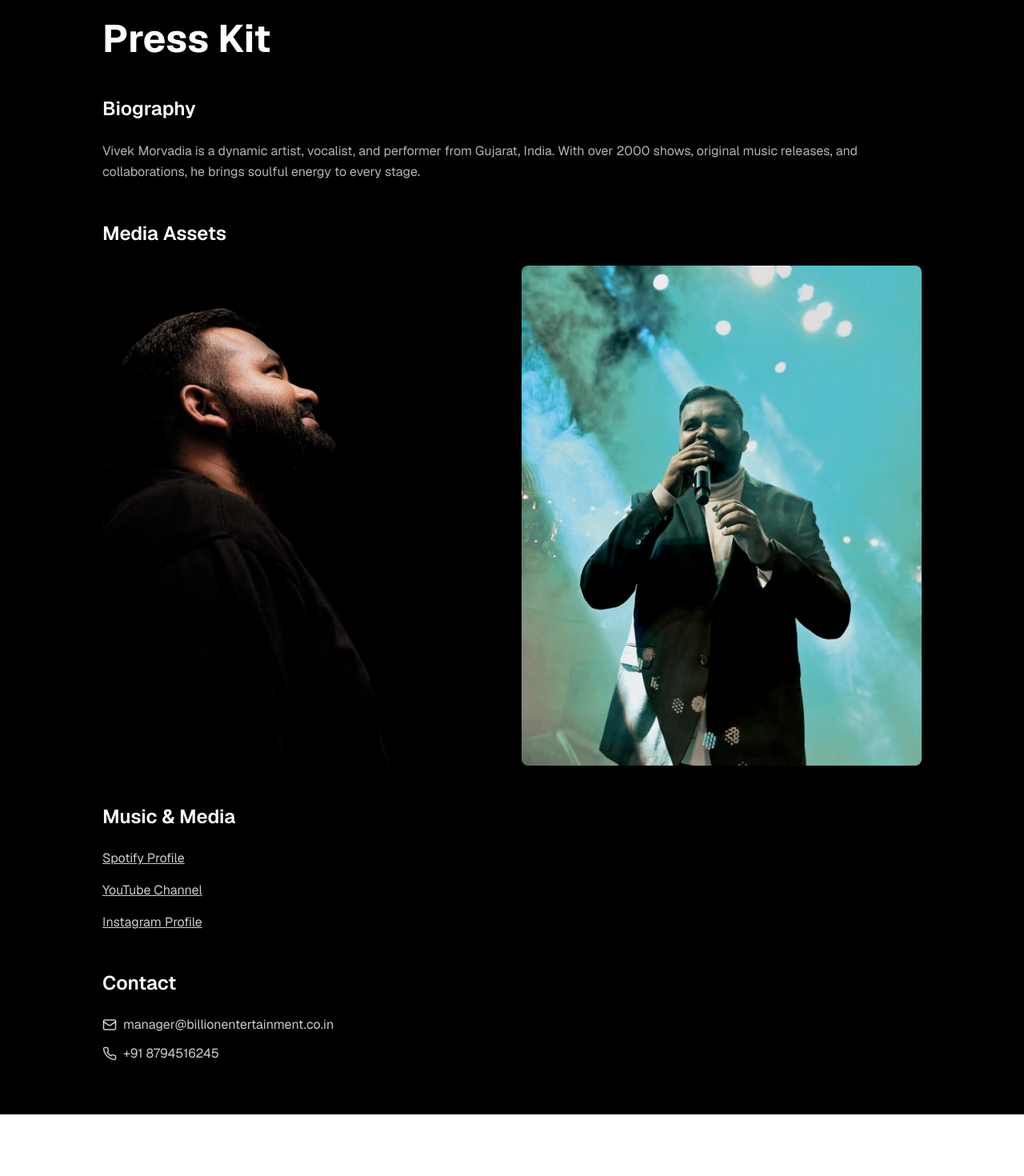
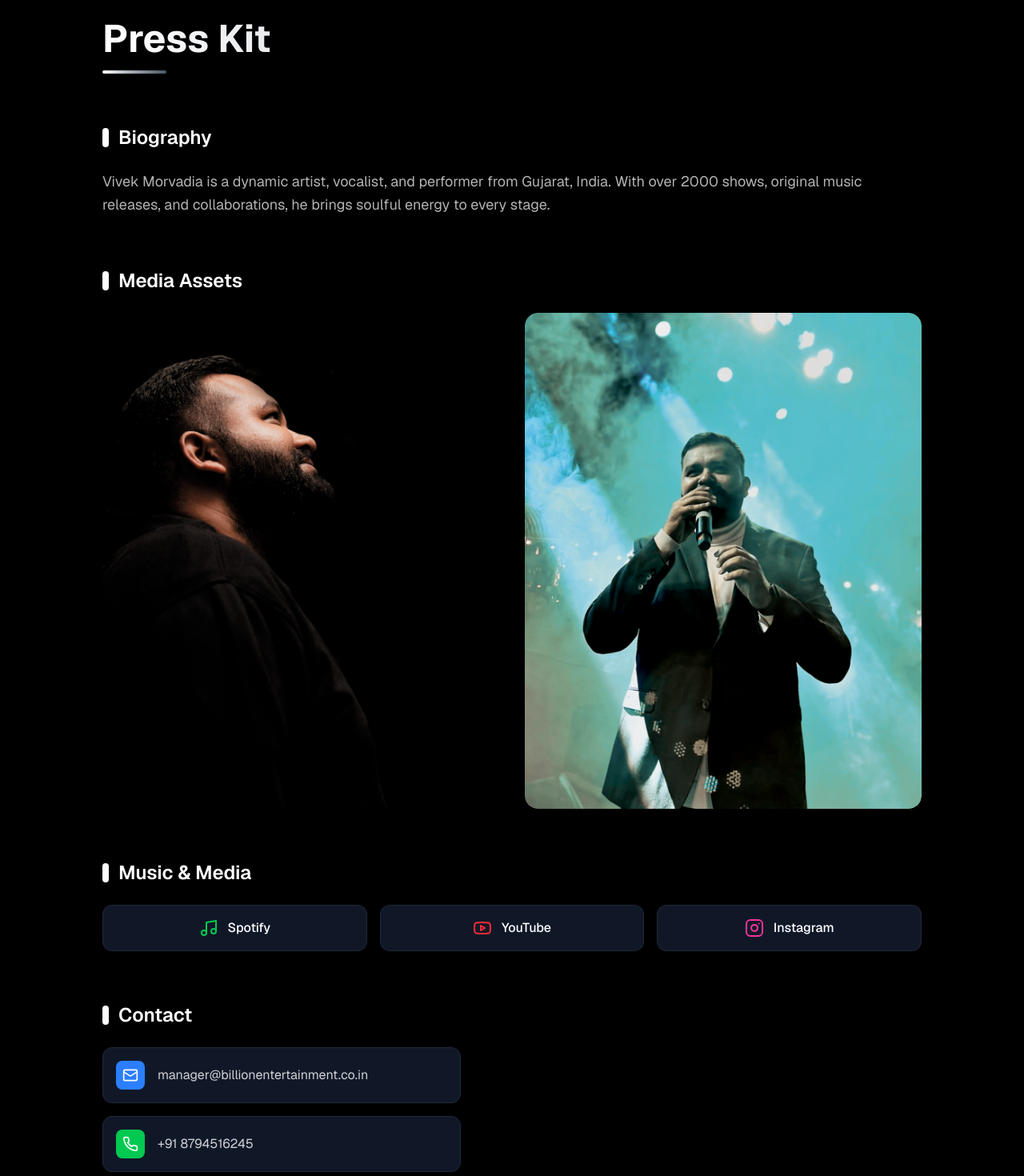
Before and after one commit to Ric-L/billion-entertainment, a Next.js app: page /press-kit in a window 1280 px wide. Shown: the part 40-1510 px from the top of the page at 80% size. Before the commit the page ends 1433 px from the top, so only its background shows below. Built offline with nearby package versions, Linux system fonts and the light colour scheme.

Commit message:
Changes to Press Kit

```diff
--- a/app/artist/[id]/page.tsx
+++ b/app/artist/[id]/page.tsx
@@ -10,7 +10,7 @@ export default function VivekMorvadiaEPK() {
   return (
     <div className="min-h-screen bg-black text-white">
       <div className="absolute top-6 left-6 z-50">
-        <Link href="/" className="ml-14 flex items-center space-x-2 px-4 py-2 rounded-full bg-white/5 hover:bg-white/20 transition-colors">
+        <Link href="/" className="ml-4 flex items-center space-x-2 px-4 py-2 rounded-full bg-white/5 hover:bg-white/20 transition-colors">
           <ChevronLeft className="w-5 h-5" />
           <span className="text-sm font-medium">Back</span>
         </Link>
@@ -18,22 +18,20 @@ export default function VivekMorvadiaEPK() {
       {/* Hero Section */}
       <section className="relative h-screen">
         <div className="absolute inset-0">
-          {/* <Image src="/still2.png" alt="Vivek Morvadia" sizes="100vw" fill priority className="object-cover scale-75 md:scale-100 object-center" /> */}
           <Image src="/still2.png" alt="Vivek Morvadia" sizes="100vw" fill priority className="object-cover scale-100 md:scale-100 object-center" />
-
           <div className="absolute inset-0 bg-gradient-to-br from-slate-900/80 via-slate-800/80 to-slate-900/80"></div>
           <div className="absolute inset-0 bg-black/25"></div>
         </div>
 
         {/* Corner Arrows */}
-        <div className="absolute top-8 left-8 z-10">
+        {/* <div className="absolute top-8 left-8 z-10">
           <ChevronDown className="w-6 h-6 text-white/60" />
           <div className="w-px h-24 bg-white/20 mx-auto mt-2"></div>
-        </div>
-        <div className="absolute top-8 right-8 z-10">
+        </div> */}
+        {/* <div className="absolute top-8 right-8 z-10">
           <ChevronDown className="w-6 h-6 text-white/60" />
           <div className="w-px h-24 bg-white/20 mx-auto mt-2"></div>
-        </div>
+        </div> */}
         <div className="absolute bottom-8 left-8 z-10">
           <div className="w-px h-24 bg-white/20 mx-auto mb-2"></div>
           <ChevronUp className="w-6 h-6 text-white/60" />
@@ -43,8 +41,8 @@ export default function VivekMorvadiaEPK() {
           <ChevronUp className="w-6 h-6 text-white/60" />
         </div>
 
-        {/* Main Hero Content */}
-        <div className="relative mr-10 z-10 h-full flex flex-col justify-center items-center text-center">
+        {/* Main Hero Content - REMOVED mr-10 */}
+        <div className="relative z-10 h-full flex flex-col justify-center items-center text-center">
           <div className="absolute top-8 right-8 flex items-center space-x-4">
             <a href={instagramUrl} target="_blank" rel="noopener noreferrer" className="p-3 rounded-full hover:bg-white/20 transition-colors cursor-pointer ">
               <InstagramIcon className="w-4 h-4" />
--- a/app/press-kit/page.tsx
+++ b/app/press-kit/page.tsx
@@ -1,61 +1,111 @@
 import Image from "next/image";
-import { Instagram, Youtube, Mail, Phone } from "lucide-react";
+import Link from "next/link";
+import { Instagram, Youtube, Mail, Phone, Music } from "lucide-react";
 
 export default function PressKit() {
   return (
     <div className="min-h-screen bg-black text-white px-8 py-16">
-      <div className="max-w-5xl mx-auto space-y-12">
-        <h1 className="text-5xl font-bold">Press Kit</h1>
+      <div className="max-w-5xl mx-auto space-y-16">
+        {/* Header */}
+        <section className="space-y-4">
+          <h1 className="text-5xl font-bold bg-gradient-to-r from-white to-gray-400 bg-clip-text text-transparent animate-fade-in">Press Kit</h1>
+          <div className="w-20 h-1 bg-gradient-to-r from-white to-gray-600 rounded-full animate-slide-right"></div>
+        </section>
 
         {/* Artist Bio */}
-        <section className="space-y-6">
-          <h2 className="text-2xl font-semibold">Biography</h2>
-          <p className="text-white/70 leading-relaxed">
+        <section className="space-y-6 animate-fade-in-up">
+          <h2 className="text-2xl font-semibold flex items-center gap-3">
+            <div className="w-2 h-6 bg-white rounded-full"></div>
+            Biography
+          </h2>
+          <p className="text-white/70 leading-relaxed text-lg transition-all duration-300 hover:text-white/90">
             Vivek Morvadia is a dynamic artist, vocalist, and performer from Gujarat, India. With over 2000 shows, original music releases, and collaborations, he brings soulful energy to every stage.
           </p>
         </section>
 
         {/* Media Photos */}
-        <section className="space-y-6">
-          <h2 className="text-2xl font-semibold">Media Assets</h2>
-          <div className="grid grid-cols-1 sm:grid-cols-2 gap-6">
-            <Image src="/1.png" alt="Vivek Morvadia Promo" width={500} height={600} className="rounded-lg shadow-lg" />
-            <Image src="/12.png" alt="Vivek Morvadia Live" width={500} height={600} className="rounded-lg shadow-lg" />
+        <section className="space-y-6 animate-fade-in-up">
+          <h2 className="text-2xl font-semibold flex items-center gap-3">
+            <div className="w-2 h-6 bg-white rounded-full"></div>
+            Media Assets
+          </h2>
+          <div className="grid grid-cols-1 sm:grid-cols-2 gap-8">
+            <div className="group relative overflow-hidden rounded-2xl shadow-2xl transform transition-all duration-500 hover:scale-105 hover:shadow-2xl">
+              <Image src="/1.png" alt="Vivek Morvadia Promo" width={500} height={600} className="rounded-2xl transition-transform duration-500 group-hover:scale-110" />
+              <div className="absolute inset-0 bg-gradient-to-t from-black/50 to-transparent opacity-0 group-hover:opacity-100 transition-opacity duration-300"></div>
+            </div>
+            <div className="group relative overflow-hidden rounded-2xl shadow-2xl transform transition-all duration-500 hover:scale-105 hover:shadow-2xl">
+              <Image src="/12.png" alt="Vivek Morvadia Live" width={500} height={600} className="rounded-2xl transition-transform duration-500 group-hover:scale-110" />
+              <div className="absolute inset-0 bg-gradient-to-t from-black/50 to-transparent opacity-0 group-hover:opacity-100 transition-opacity duration-300"></div>
+            </div>
           </div>
         </section>
 
         {/* Music Links */}
-        <section className="space-y-6">
-          <h2 className="text-2xl font-semibold">Music & Media</h2>
-          <ul className="space-y-4 text-white/80">
-            <li>
-              <a href="https://open.spotify.com/artist/your-spotify-id" target="_blank" rel="noopener noreferrer" className="underline hover:text-white">
-                Spotify Profile
-              </a>
-            </li>
-            <li>
-              <a href="https://www.youtube.com/channel/UCG1BX23mRmCjW-7dutZRD1g" target="_blank" rel="noopener noreferrer" className="underline hover:text-white">
-                YouTube Channel
-              </a>
-            </li>
-            <li>
-              <a href="https://www.instagram.com/vivek_morvadia" target="_blank" rel="noopener noreferrer" className="underline hover:text-white">
-                Instagram Profile
-              </a>
-            </li>
-          </ul>
+        <section className="space-y-6 animate-fade-in-up">
+          <h2 className="text-2xl font-semibold flex items-center gap-3">
+            <div className="w-2 h-6 bg-white rounded-full"></div>
+            Music & Media
+          </h2>
+          <div className="grid grid-cols-1 sm:grid-cols-3 gap-4">
+            <Link
+              href="https://open.spotify.com/artist/6s3Rdf9GgWkDMjIpWhRkgZ?si=yqgSgmqRSF2V6N9Yg7icBQ"
+              target="_blank"
+              rel="noopener noreferrer"
+              className="group flex items-center justify-center gap-3 p-4 bg-gray-900 rounded-xl border border-gray-800 transition-all duration-300 hover:bg-gray-800 hover:border-white hover:scale-105 hover:shadow-2xl"
+            >
+              <Music className="w-6 h-6 text-green-500 transition-transform duration-300 group-hover:scale-110" />
+              <span className="font-medium transition-all duration-300 group-hover:text-white">Spotify</span>
+            </Link>
+
+            <Link
+              href="https://www.youtube.com/channel/UCG1BX23mRmCjW-7dutZRD1g"
+              target="_blank"
+              rel="noopener noreferrer"
+              className="group flex items-center justify-center gap-3 p-4 bg-gray-900 rounded-xl border border-gray-800 transition-all duration-300 hover:bg-gray-800 hover:border-red-500 hover:scale-105 hover:shadow-2xl"
+            >
+              <Youtube className="w-6 h-6 text-red-500 transition-transform duration-300 group-hover:scale-110" />
+              <span className="font-medium transition-all duration-300 group-hover:text-white">YouTube</span>
+            </Link>
+
+            <Link
+              href="https://www.instagram.com/vivek_morvadia"
+              target="_blank"
+              rel="noopener noreferrer"
+              className="group flex items-center justify-center gap-3 p-4 bg-gray-900 rounded-xl border border-gray-800 transition-all duration-300 hover:bg-gray-800 hover:border-pink-500 hover:scale-105 hover:shadow-2xl"
+            >
+              <Instagram className="w-6 h-6 text-pink-500 transition-transform duration-300 group-hover:scale-110" />
+              <span className="font-medium transition-all duration-300 group-hover:text-white">Instagram</span>
+            </Link>
+          </div>
         </section>
 
         {/* Contact */}
-        <section className="space-y-6">
-          <h2 className="text-2xl font-semibold">Contact</h2>
-          <div className="space-y-3 text-white/80">
-            <p className="flex items-center gap-2">
-              <Mail size={18} /> manager@billionentertainment.co.in
-            </p>
-            <p className="flex items-center gap-2">
-              <Phone size={18} /> +91 8794516245
-            </p>
+        <section className="space-y-6 animate-fade-in-up">
+          <h2 className="text-2xl font-semibold flex items-center gap-3">
+            <div className="w-2 h-6 bg-white rounded-full"></div>
+            Contact
+          </h2>
+          <div className="space-y-4">
+            <Link
+              href="mailto:manager@billionentertainment.co.in"
+              className="group flex items-center gap-4 p-4 bg-gray-900 rounded-xl border border-gray-800 transition-all duration-300 hover:bg-gray-800 hover:border-white hover:scale-105 max-w-md"
+            >
+              <div className="p-2 bg-blue-500 rounded-lg transition-transform duration-300 group-hover:scale-110">
+                <Mail className="w-5 h-5" />
+              </div>
+              <span className="text-white/80 transition-all duration-300 group-hover:text-white">manager@billionentertainment.co.in</span>
+            </Link>
+
+            <Link
+              href="tel:+918794516245"
+              className="group flex items-center gap-4 p-4 bg-gray-900 rounded-xl border border-gray-800 transition-all duration-300 hover:bg-gray-800 hover:border-green-500 hover:scale-105 max-w-md"
+            >
+              <div className="p-2 bg-green-500 rounded-lg transition-transform duration-300 group-hover:scale-110">
+                <Phone className="w-5 h-5" />
+              </div>
+              <span className="text-white/80 transition-all duration-300 group-hover:text-white">+91 8794516245</span>
+            </Link>
           </div>
         </section>
       </div>
```
